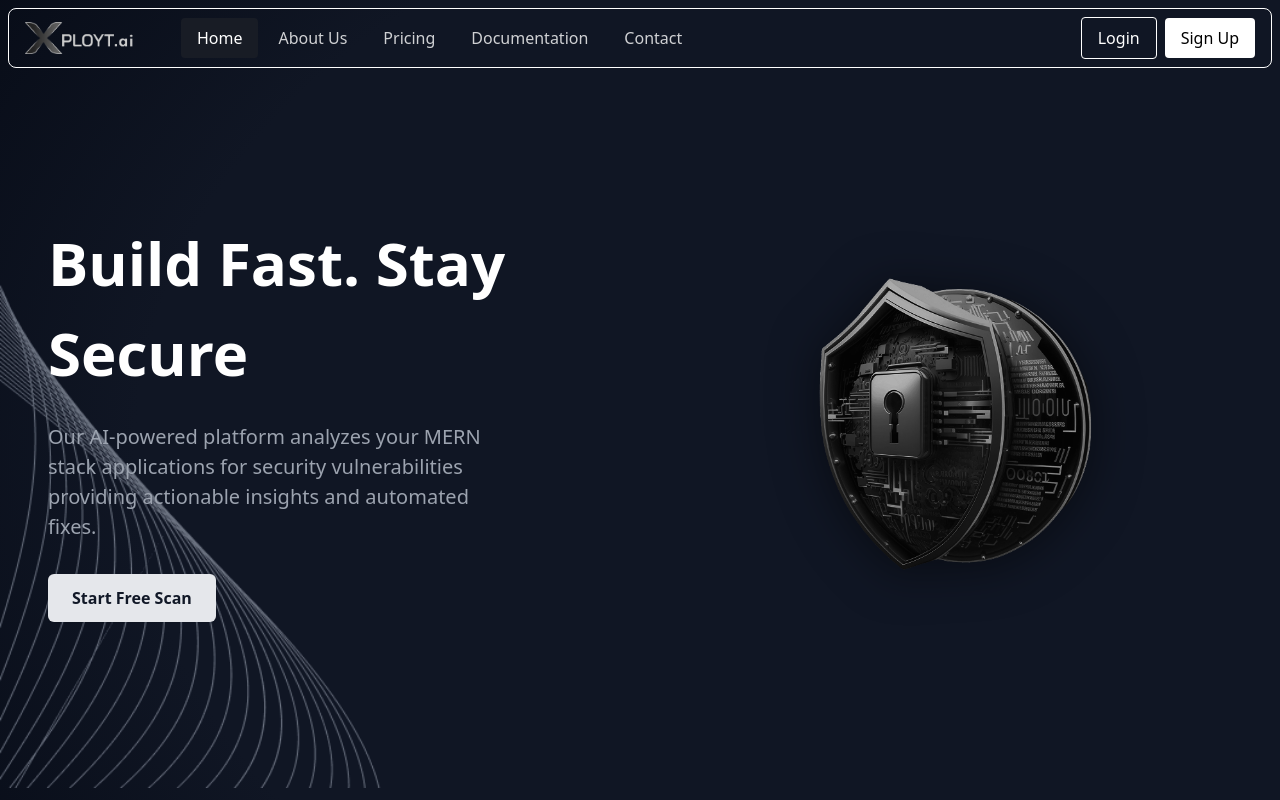
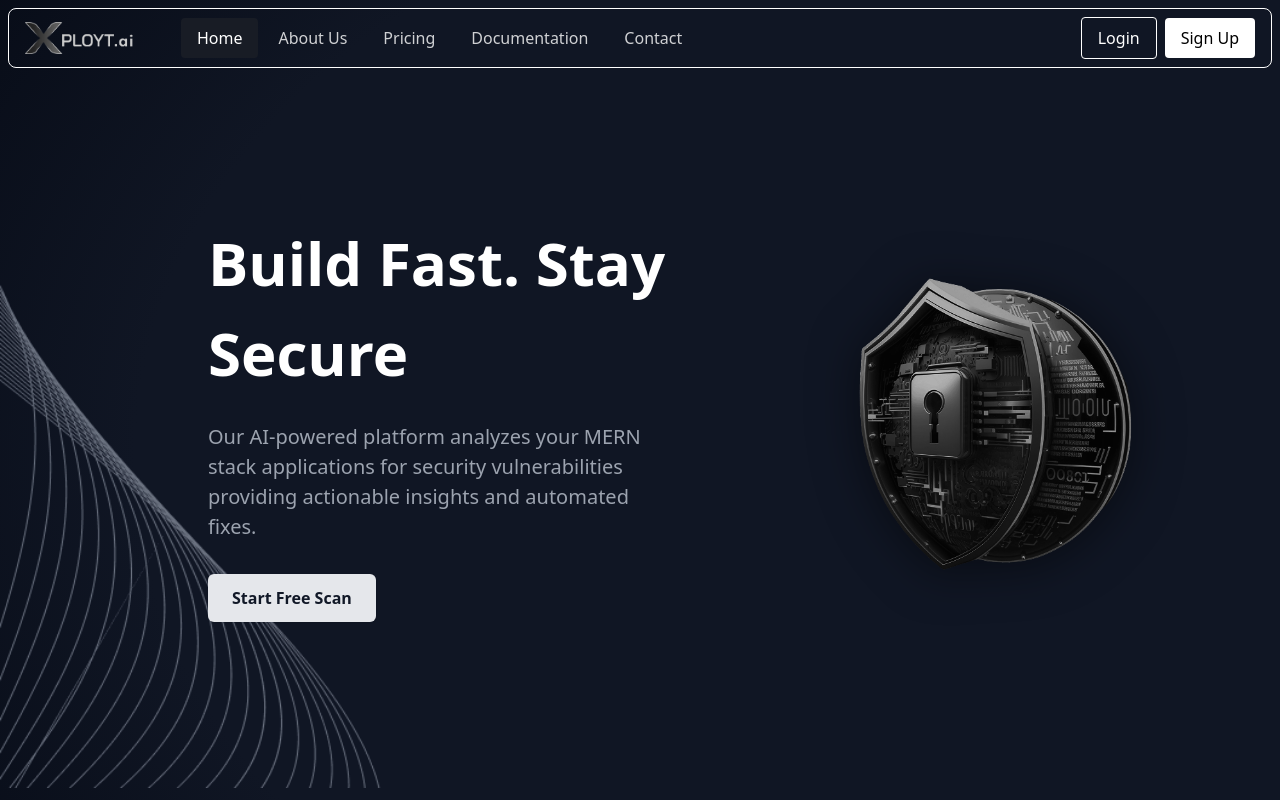
Before and after one commit to Xployt-ai/xployt-frontend, a React (Vite) app: page / in a window 1280 px wide. Shown: the top 800 px of the page. Built offline with nearby package versions, Linux system fonts and the light colour scheme.

Commit message:
style: adjust Home page layout with additional left margin

```diff
--- a/src/pages/Home.css
+++ b/src/pages/Home.css
@@ -46,6 +46,7 @@
   max-width: 36rem;
   padding-top: 4rem;
   padding-bottom: 4rem;
+  margin-left: 10rem;
 }
 @media (min-width: 768px) {
   .home-hero .hero-left {
```
